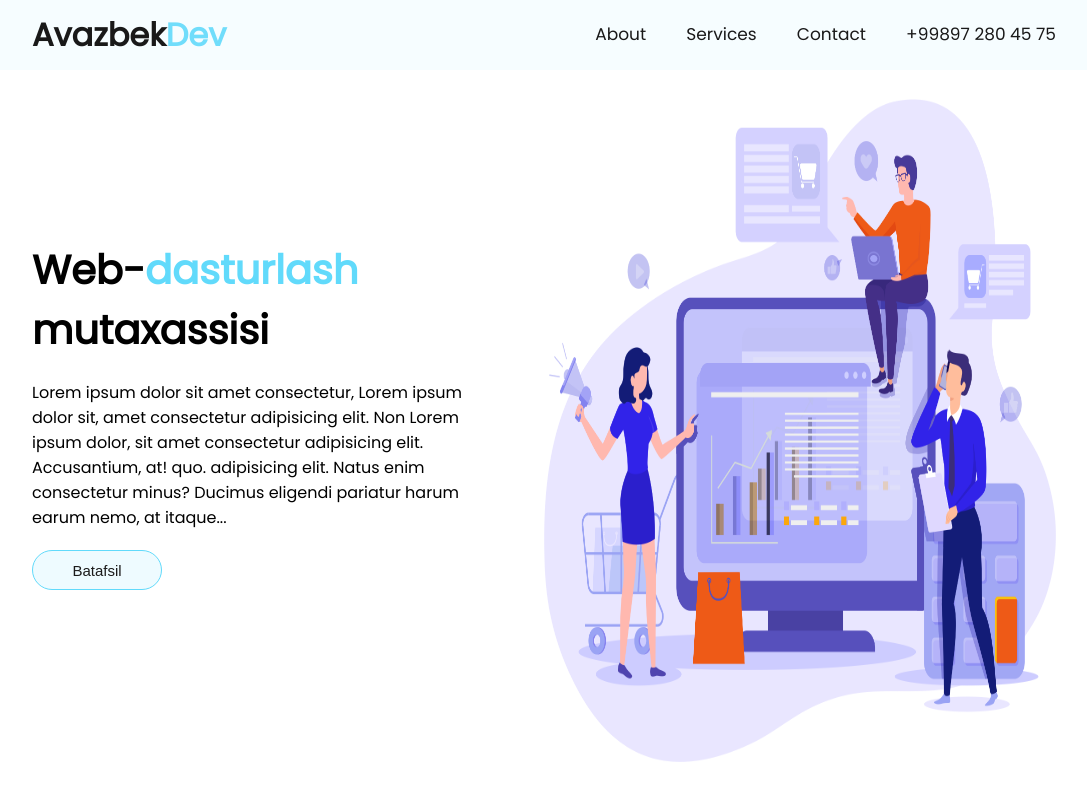
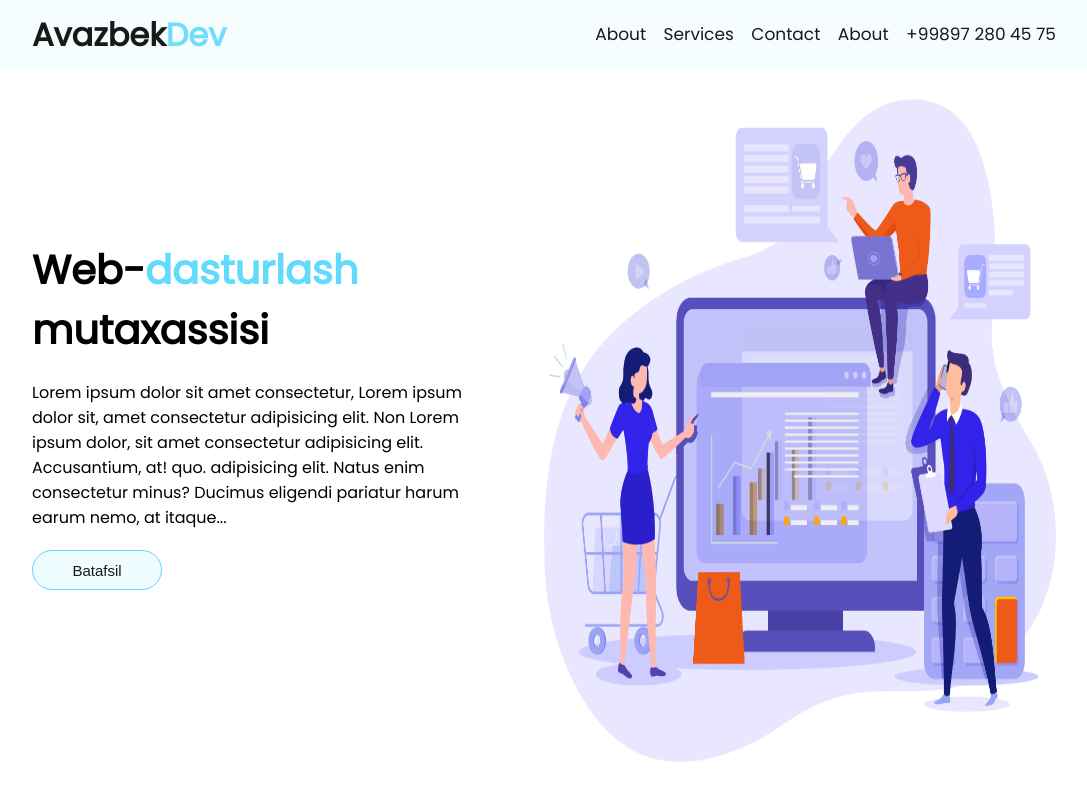
Before and after one commit to AvazbeKakhkhorov/Avazbek.io, a plain HTML site: page index.html in a window 1280 px wide. Shown: the top 800 px of the page, without its empty margins (96-1183 px from the left). Drawn offline with Linux system fonts and the light colour scheme.

Commit message:
a new menu item added

```diff
--- a/index.html
+++ b/index.html
@@ -32,6 +32,7 @@
                 <li class='activstyle'><a href='#' class='activ'>About</a></li>
                 <li><a href='#Ser' >Services</a></li>
                 <li><a href='#Cont' >Contact</a></li>
+                <li><a href="#About">About</a></li>
                 <li><a href='#Foot' >+99897 280 45 75</a></li>
             </ul>
         </div>
```
